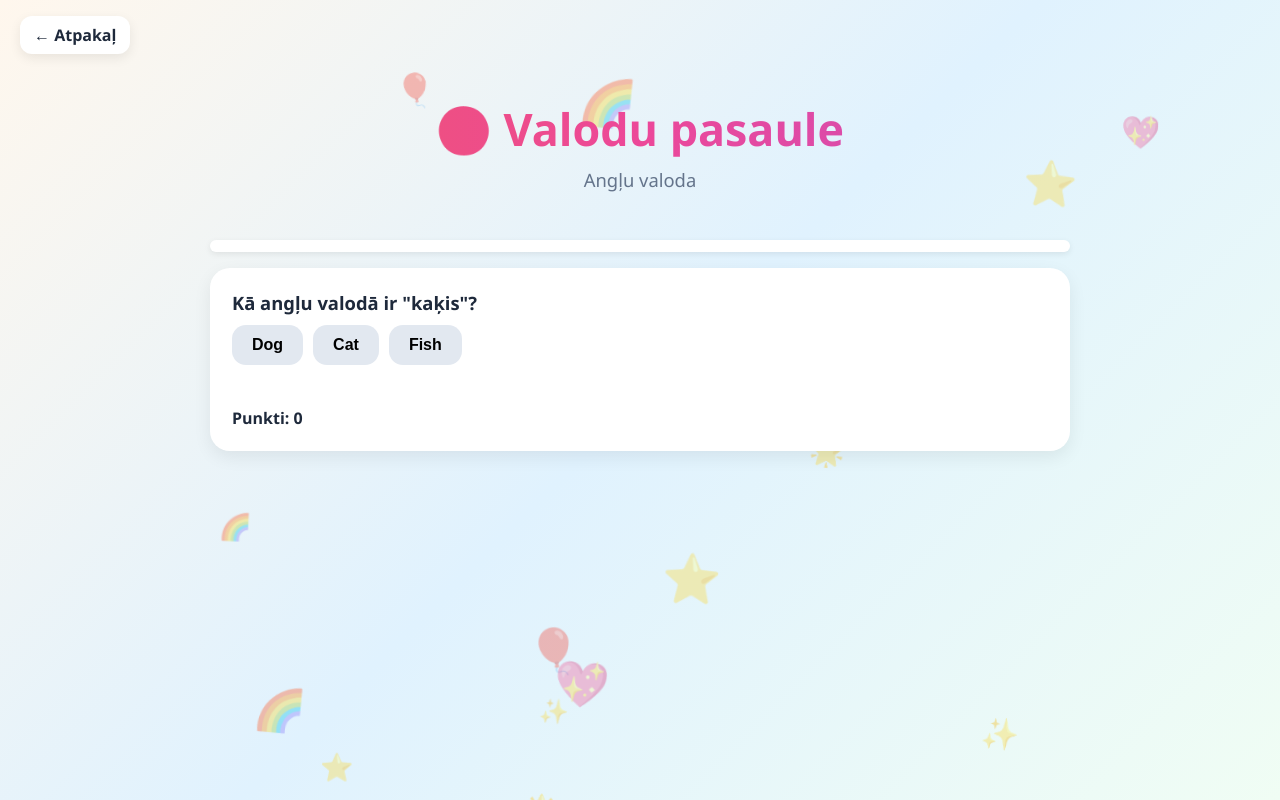
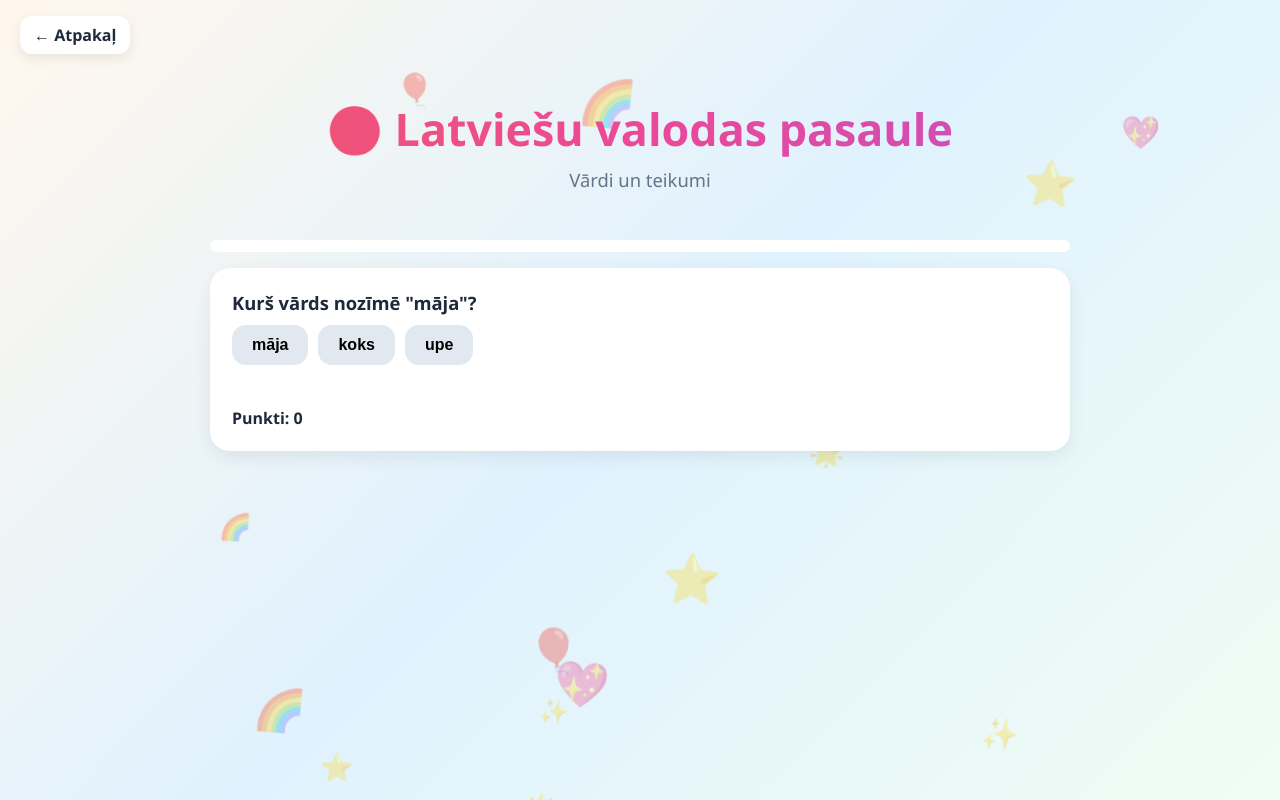
Before and after one commit to dawis86/daniels_macibas, a plain HTML site: page pages/valodas.html in a window 1280 px wide. Drawn offline with Linux system fonts and the light colour scheme.

Commit message:
Replace English world with Latvian language world

```diff
--- a/pages/valodas.html
+++ b/pages/valodas.html
@@ -1,13 +1,13 @@
 <!DOCTYPE html>
 <html lang="lv">
-<head><meta charset="UTF-8"><meta name="viewport" content="width=device-width, initial-scale=1.0"><title>Valodu pasaule</title><link rel="stylesheet" href="../css/style.css"></head>
+<head><meta charset="UTF-8"><meta name="viewport" content="width=device-width, initial-scale=1.0"><title>Latviešu valodas pasaule</title><link rel="stylesheet" href="../css/style.css"></head>
 <body>
 <a class="back" href="../index.html">← Atpakaļ</a>
-<header><h1>🌍 Valodu pasaule</h1><p class="subtitle">Angļu valoda</p></header>
+<header><h1>🌍 Latviešu valodas pasaule</h1><p class="subtitle">Vārdi un teikumi</p></header>
 <div class="container">
-<div style="background:#fff;border-radius:14px;height:12px;overflow:hidden;margin-bottom:16px;box-shadow:0 2px 6px rgba(0,0,0,.08)"><div id="bar" style="height:100%;width:0%;background:linear-gradient(90deg,#f97316,#ec4899);transition:width .4s"></div></div>
+<div style="background:#fff;border-radius:14px;height:12px;overflow:hidden;margin-bottom:16px"><div id="bar" style="height:100%;width:0%;background:linear-gradient(90deg,#f97316,#ec4899);transition:width .4s"></div></div>
 <div class="game"><h3 id="q"></h3><div class="options" id="opts"></div><div class="feedback" id="fb"></div><p id="score" style="margin-top:8px;font-weight:700">Punkti: 0</p></div>
 </div>
 <script src="../js/app.js"></script>
-<script>document.addEventListener('DOMContentLoaded',()=>initQuiz('valodas'));</script>
+<script>WORLDS.valodas=[{q:'Kurš vārds nozīmē "māja"?',opts:[{t:'māja',c:true},{t:'koks',c:false},{t:'upe',c:false}]},{q:'Kurš ir lietvārds?',opts:[{t:'kaķis',c:true},{t:'skriet',c:false},{t:'zils',c:false}]},{q:'Kurš ir darbības vārds?',opts:[{t:'skriet',c:true},{t:'māja',c:false},{t:'liels',c:false}]},{q:'Kurš teikums ir pareizs?',opts:[{t:'Suns skrien.',c:true},{t:'Skrien suns.',c:false},{t:'Suns.',c:false}]}];document.addEventListener('DOMContentLoaded',()=>initQuiz('valodas'));</script>
 </body></html>
```
Also changed, not shown: index.html (+2 -2 lines).
